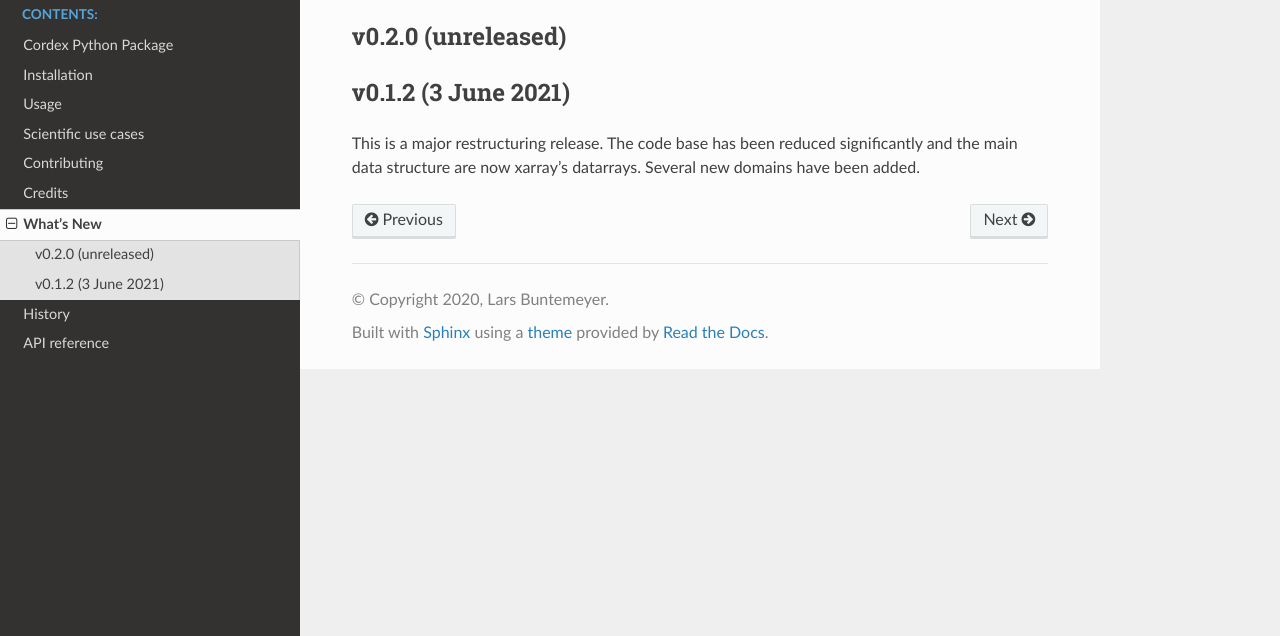
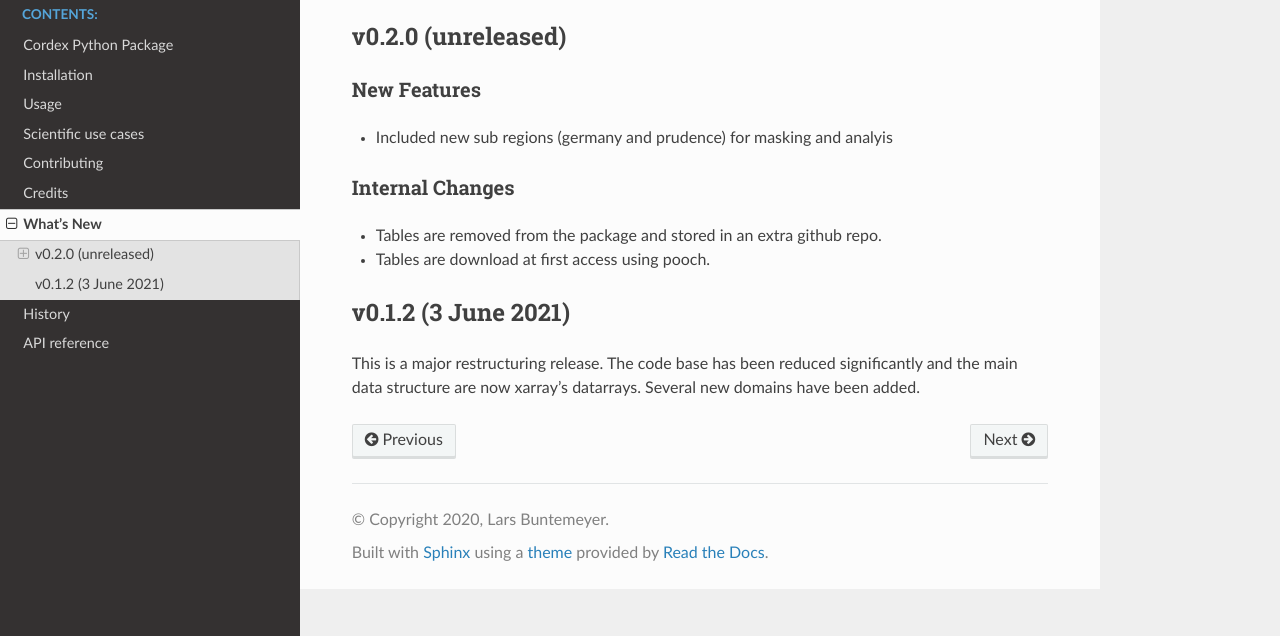
Before and after one commit to euro-cordex/py-cordex, a Sphinx documentation site: the page built from docs/whats_new.rst, in a window 1280 px wide, cut to the strip 264-900 px from the top of the page. Built offline with Sphinx 7.4.7 and the Read the Docs theme 2.0.0, drawn with Linux system fonts in a browser that asks for light colours; pages that are not in the unit, such as notebooks, are missing from menus.

Commit message:
Update whats_new.rst

```diff
--- a/docs/whats_new.rst
+++ b/docs/whats_new.rst
@@ -11,6 +11,15 @@ What's New
 v0.2.0 (unreleased)
 -------------------
 
+New Features
+~~~~~~~~~~~~
+- Included new sub regions (germany and prudence) for masking and analyis
+
+Internal Changes
+~~~~~~~~~~~~~~~~
+- Tables are removed from the package and stored in an extra github repo.
+- Tables are download at first access using pooch.
+
 v0.1.2 (3 June 2021)
 --------------------
 
```
Also changed, not shown: other parts of docs/whats_new.rst (+1 -1 lines).
